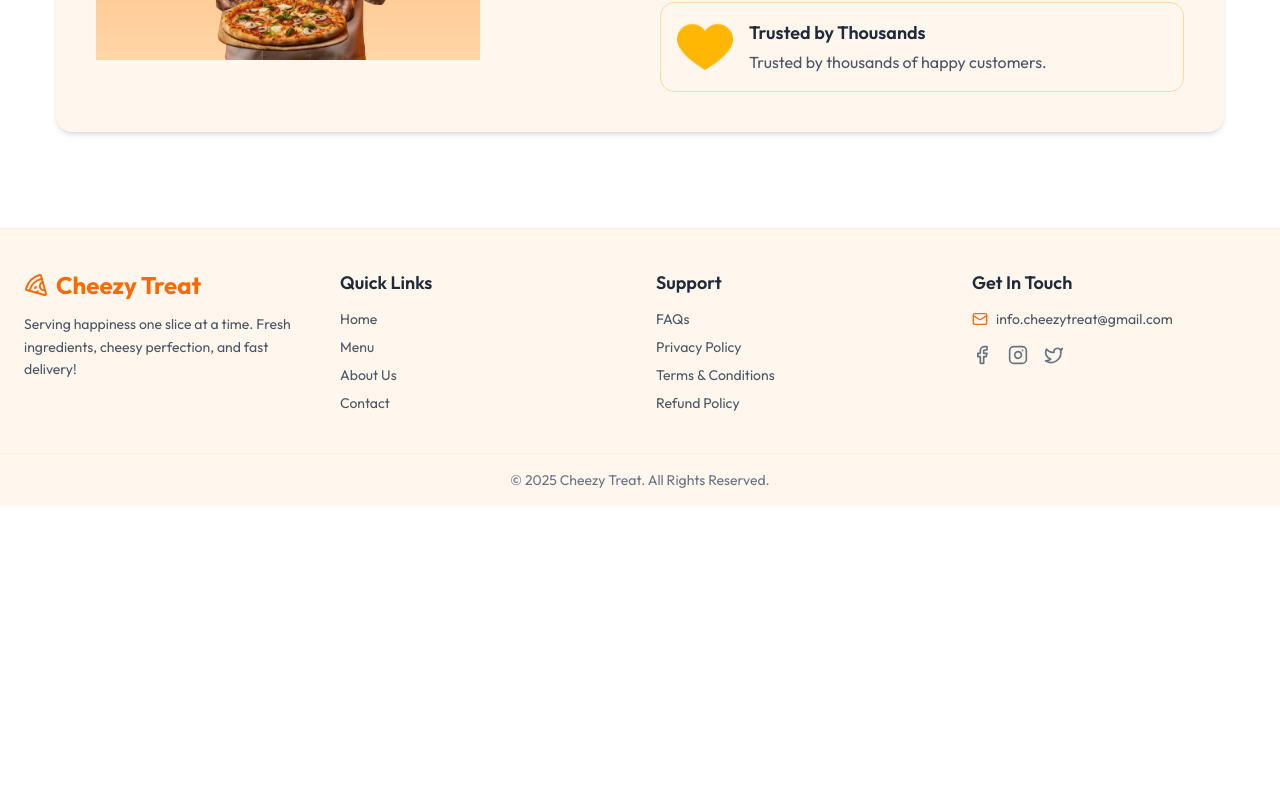
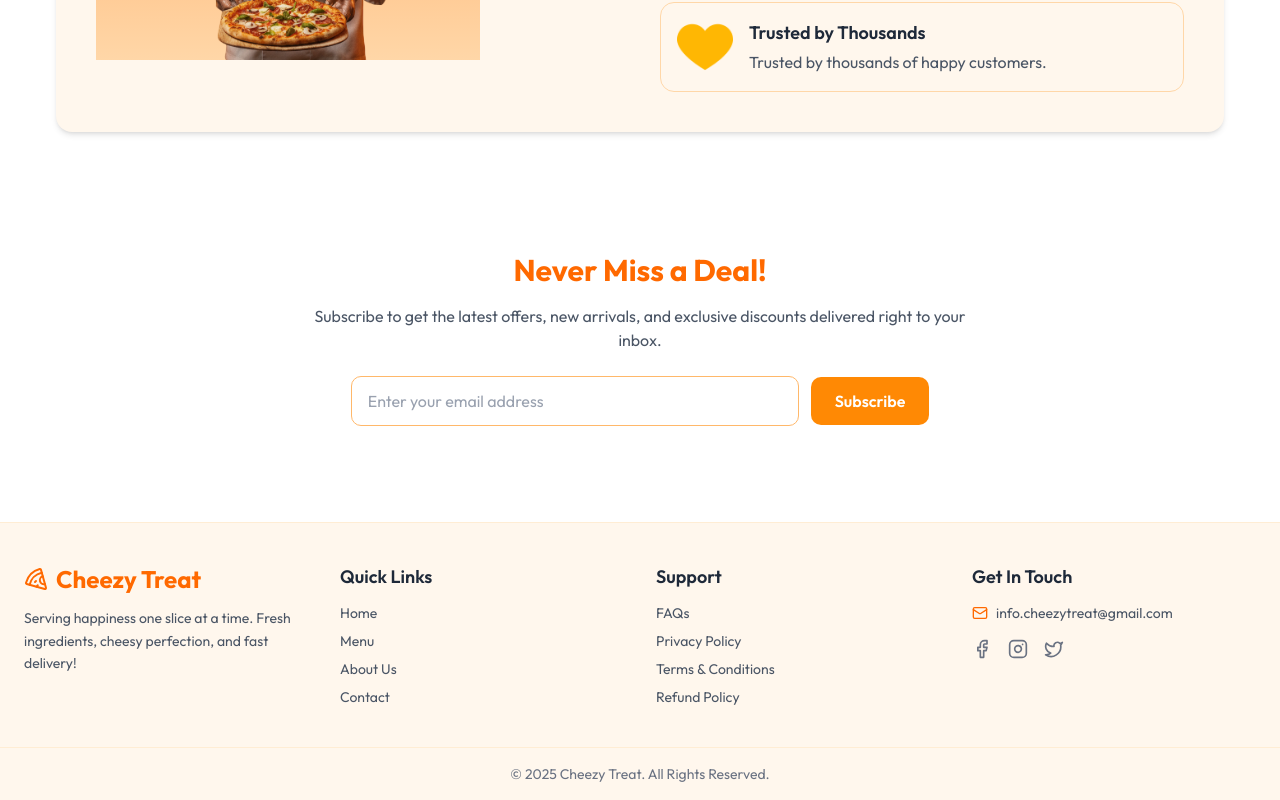
Before and after one commit to razaaliwebdev/cheezy-treat-frontend, a React (Vite) app: page / in a window 1280 px wide. Shown: the part 1766-2566 px from the top of the page. Before the commit the page ends 2272 px from the top, so only its background shows below. Built offline with nearby package versions, Linux system fonts and the light colour scheme.

Commit message:
create new latter section

```diff
--- /dev/null
+++ b/src/components/common/utils/NewsLatter.tsx
@@ -0,0 +1,30 @@
+export default function Newsletter() {
+  return (
+    <section className=" py-10 px-6 mt-10  ">
+      <div className="max-w-2xl mx-auto text-center space-y-4">
+        {/* Heading */}
+        <h2 className="text-2xl md:text-3xl font-bold text-orange-500">
+          Never Miss a Deal!
+        </h2>
+
+        {/* Description */}
+        <p className="text-gray-600 text-sm md:text-base">
+          Subscribe to get the latest offers, new arrivals, and exclusive
+          discounts delivered right to your inbox.
+        </p>
+
+        {/* Input and Button */}
+        <div className="flex flex-col sm:flex-row items-center justify-center gap-3 mt-6">
+          <input
+            type="email"
+            placeholder="Enter your email address"
+            className="w-full sm:w-2/3 px-4 py-3 rounded-lg border border-orange-300 focus:outline-none focus:ring-2 focus:ring-orange-400 text-gray-700 placeholder:text-gray-400"
+          />
+          <button className="w-full sm:w-auto px-6 py-3 bg-orange-400 text-white font-semibold rounded-lg hover:bg-orange-400 transition-colors">
+            Subscribe
+          </button>
+        </div>
+      </div>
+    </section>
+  );
+}
--- a/src/pages/Home.tsx
+++ b/src/pages/Home.tsx
@@ -1,6 +1,7 @@
 import Hero from "@/components/common/Landing/Hero";
 import DailySpecial from "@/components/common/Landing/DailySpecial";
 import Banner from "@/components/common/Landing/Banner";
+import NewLatter from "@/components/common/utils/NewsLatter";
 
 const Home = () => {
   return (
@@ -8,6 +9,7 @@ const Home = () => {
       <Hero />
       <DailySpecial />
       <Banner />
+      <NewLatter />
     </div>
   );
 };
--- a/tsconfig.json
+++ b/tsconfig.json
@@ -12,9 +12,10 @@
   "compilerOptions": {
     "noUnusedLocals": false,
     "noUnusedParameters": false,
-    "baseUrl": ".",
     "paths": {
       "@/*": ["./src/*"]
     }
   }
 }
+
+ // "baseUrl": ".",
```
